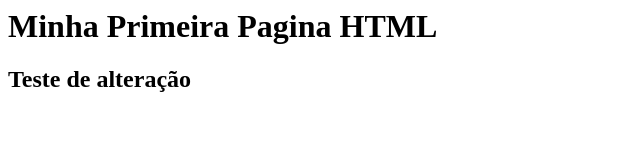
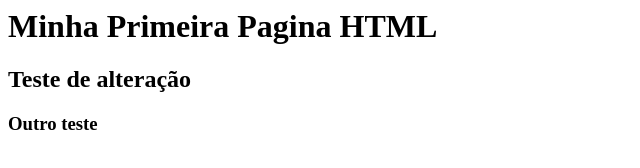
Before and after one commit to jbaboss/gama-no-github, a plain HTML site: page index.html in a window 1280 px wide. Shown: the whole page, without its empty margins (0-640 px from the left). Drawn offline with Linux system fonts and the light colour scheme.

Commit message:
Atualização a partir do GitHub

```diff
--- a/index.html
+++ b/index.html
@@ -1,8 +1,7 @@
 <html>
     <body>
-        <h1>
-            Minha Primeira Pagina HTML
-        </h1>
+        <h1>Minha Primeira Pagina HTML</h1>
         <h2>Teste de alteração</h2>
+        <h3>Outro teste<h3>
     </body>
 </html>
```
